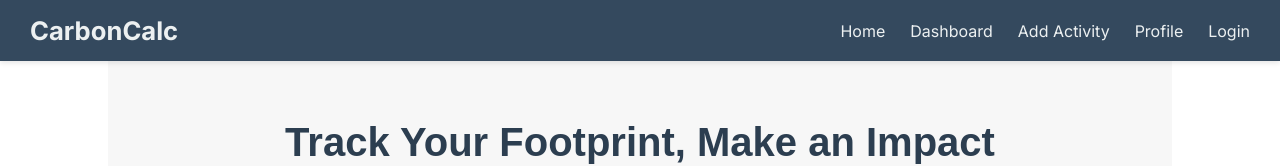
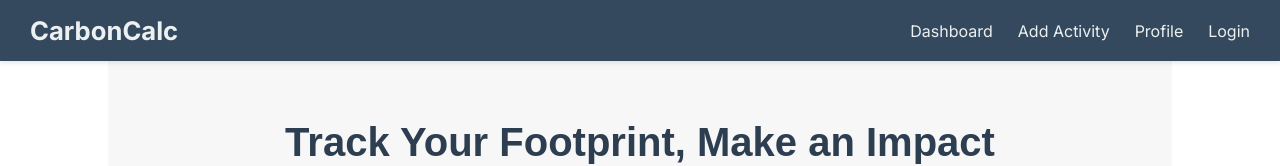
Before and after one commit to sdg877/carbon_calculator_fe, a Next.js app: page / in a window 1280 px wide. Shown: the top 166 px of the page. Built offline with nearby package versions, Linux system fonts and the light colour scheme; no server answers.

Commit message:
Update to ensure current page isn't visible to user.

```diff
--- a/src/components/Navbar.jsx
+++ b/src/components/Navbar.jsx
@@ -2,13 +2,15 @@
 
 import Link from "next/link";
 import { useState, useEffect } from "react";
-import { useRouter } from "next/navigation";
+import { useRouter, usePathname } from "next/navigation";
 import "../styles/navbar.css";
 
 export default function Navbar() {
   const [loggedIn, setLoggedIn] = useState(false);
   const [isMenuOpen, setIsMenuOpen] = useState(false);
   const router = useRouter();
+
+  const currentPath = usePathname();
 
   useEffect(() => {
     const checkToken = () => setLoggedIn(!!localStorage.getItem("token"));
@@ -70,33 +72,47 @@ export default function Navbar() {
       </button>
 
       <ul className="navbar-links" id="navbar-menu">
+        {currentPath !== "/" && (
           <li>
             <Link href="/" onClick={handleLinkClick}>
               Home
             </Link>
           </li>
+        )}
+
+        {currentPath !== "/dashboard" && (
           <li>
             <Link href="/dashboard" onClick={handleLinkClick}>
               Dashboard
             </Link>
           </li>
+        )}
+
+        {currentPath !== "/footprint" && (
           <li>
             <Link href="/footprint" onClick={handleLinkClick}>
               Add Activity
             </Link>
           </li>
+        )}
+
+        {/* Profile Link: Only show if NOT on the profile page */}
+        {currentPath !== "/profile" && (
           <li>
             <Link href="/profile" onClick={handleLinkClick}>
               Profile
             </Link>
           </li>
-        {!loggedIn && (
+        )}
+
+        {!loggedIn && currentPath !== "/identity" && (
           <li>
             <Link href="/identity" onClick={handleLinkClick}>
               Login
             </Link>
           </li>
         )}
+
         {loggedIn && (
           <li>
             <button
```
Lines whose indentation alone changed are shown as unchanged.
